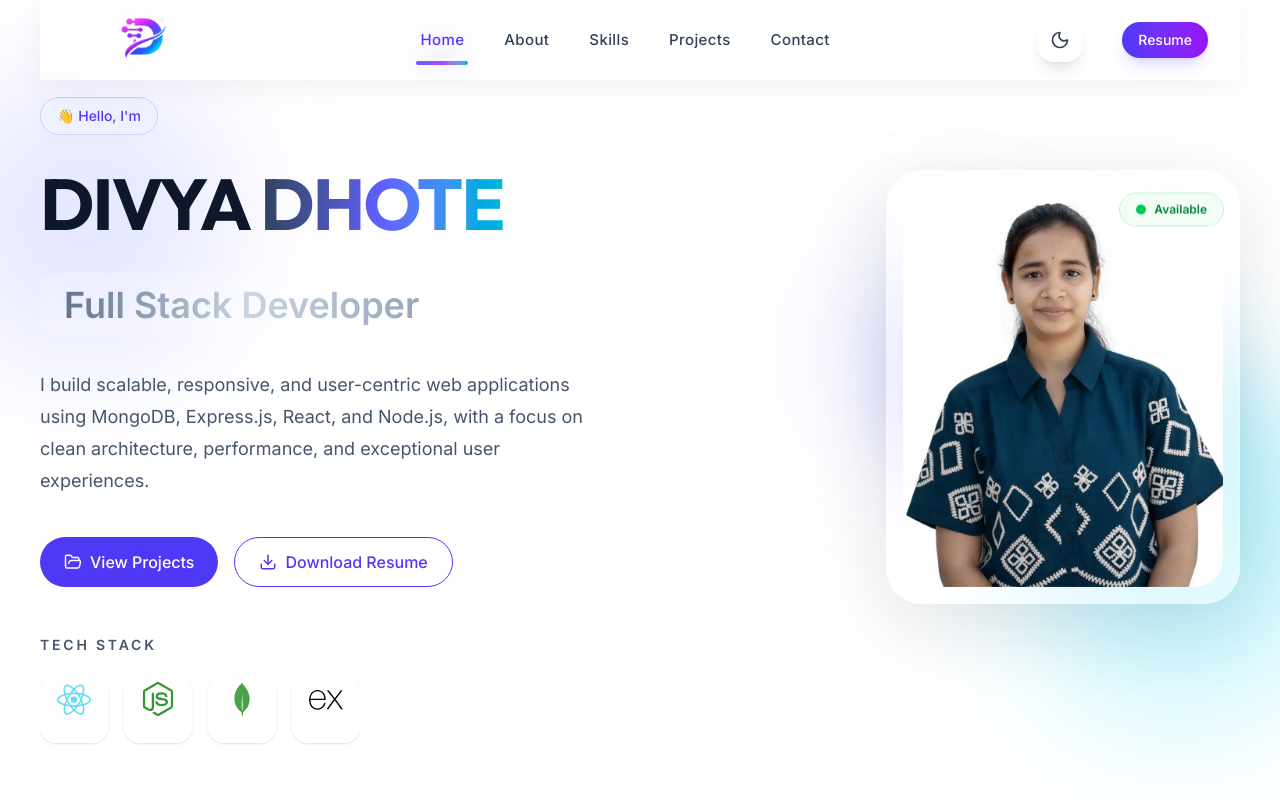
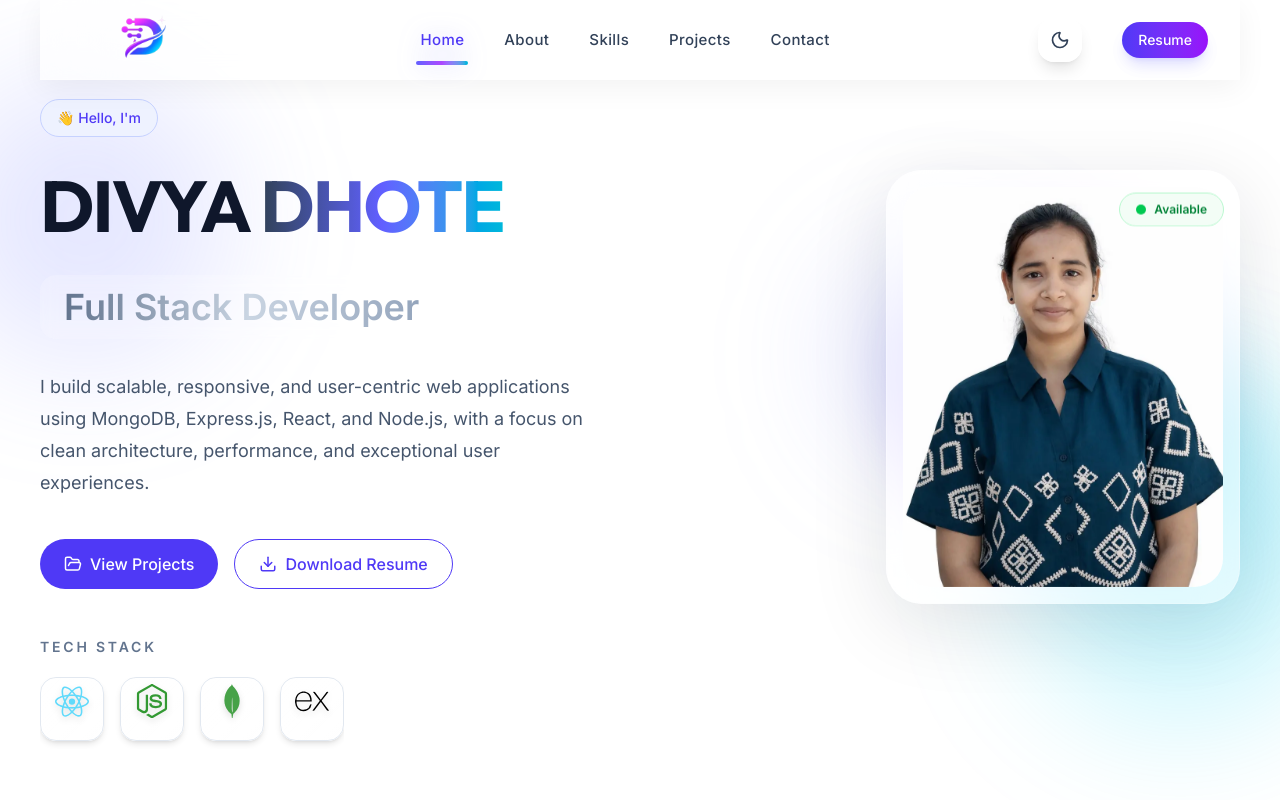
Before and after one commit to Divya-126/divya-portfolio, a React (Vite) app: page / in a window 1280 px wide. Shown: the top 800 px of the page. Built offline with nearby package versions, Linux system fonts and the light colour scheme.

Commit message:
Improve hero tech stack, form input styling and SEO

```diff
--- a/index.html
+++ b/index.html
@@ -17,9 +17,9 @@
 
     <!-- Primary Meta -->
 
-    <title>Divya Dhote | Full Stack Developer</title>
+    <title>Divya's-portfolio</title>
 
-    <meta name="title" content="Divya Dhote | Full Stack Developer" />
+    <meta name="title" content="Divya's-portfolio" />
 
     <meta
       name="description"
@@ -57,7 +57,7 @@
 
     <meta property="og:url" content="https://divya-portfolio126.vercel.app/" />
 
-    <meta property="og:title" content="Divya Dhote | Full Stack Developer" />
+    <meta property="og:title" content="Divya's-portfolio" />
 
     <meta
       property="og:description"
@@ -81,7 +81,7 @@
 
     <meta name="twitter:card" content="summary_large_image" />
 
-    <meta name="twitter:title" content="Divya Dhote | Full Stack Developer" />
+    <meta name="twitter:title" content="Divya's-portfolio" />
 
     <meta
       name="twitter:description"
--- a/src/sections/ContactSection/FormInput.jsx
+++ b/src/sections/ContactSection/FormInput.jsx
@@ -26,12 +26,20 @@ const FormInput = ({ label, error, className, ...props }) => {
       w-full
       rounded-2xl
       border
-            bg-transparent
+
+      bg-white
+      dark:bg-slate-900/60
+
       px-4
       py-3
 
-            text-slate-800
+      text-slate-900
+      dark:text-white
+
       placeholder:text-slate-400
+      dark:placeholder:text-slate-500
+
+      caret-indigo-500
 
       outline-none
       transition-all
@@ -49,8 +57,13 @@ const FormInput = ({ label, error, className, ...props }) => {
         `
             : `
           border-slate-200
-              focus:border-indigo-400
+          dark:border-slate-700
+
+          focus:border-indigo-500
+          dark:focus:border-indigo-400
+
           focus:ring-indigo-100
+          dark:focus:ring-indigo-500/20
         `,
           className,
         )}
--- a/src/sections/HeroSection/HeroTechStack.jsx
+++ b/src/sections/HeroSection/HeroTechStack.jsx
@@ -12,7 +12,9 @@ const HeroTechStack = () => {
           font-semibold
           uppercase
           tracking-[0.2em]
-          text-[var(--color-text-secondary)]
+
+          text-slate-500
+          dark:text-slate-400
         "
       >
         Tech Stack
@@ -28,7 +30,7 @@ const HeroTechStack = () => {
 
           pb-2
 
-    scrollbar-none
+          scrollbar-hide
         "
       >
         {techStackData.map((tech, index) => {
@@ -56,44 +58,50 @@ const HeroTechStack = () => {
                 delay: index * 0.08,
                 ease: [0.16, 1, 0.3, 1],
               }}
-              animate={{
-                y: [0, -10, 0],
-              }}
               className="
-    shrink-0
-
                 group
                 relative
 
                 flex
+                shrink-0
                 items-center
                 justify-center
 
+                h-16
+                w-16
+
                 rounded-2xl
+
                 border
-    border-white/40
+                border-slate-200
+                dark:border-white/10
 
-    bg-white/60
-
-    p-4
+                bg-white/80
+                dark:bg-slate-900/70
 
                 backdrop-blur-xl
-    shadow-sm
+
+                shadow-md
+                dark:shadow-[0_20px_40px_rgba(0,0,0,0.35)]
 
                 cursor-pointer
 
                 transition-all
                 duration-500
 
-    hover:-translate-y-3
-    hover:scale-105
+                hover:-translate-y-2
+                hover:scale-110
 
-    hover:border-indigo-200
-    hover:shadow-[0_20px_50px_rgba(99,102,241,0.18)]
+                hover:border-indigo-400
+                dark:hover:border-indigo-500/50
+
+                hover:bg-white
+                dark:hover:bg-slate-900
+
+                hover:shadow-[0_20px_45px_rgba(99,102,241,0.25)]
               "
             >
-              {/* Glass Glow */}
-
+              {/* Gradient Glow */}
               <div
                 className="
                   absolute
@@ -103,7 +111,7 @@ const HeroTechStack = () => {
 
                   bg-gradient-to-br
                   from-indigo-500/0
-                    via-purple-500/0
+                  via-violet-500/0
                   to-cyan-500/0
 
                   opacity-0
@@ -113,13 +121,12 @@ const HeroTechStack = () => {
 
                   group-hover:opacity-100
                   group-hover:from-indigo-500/10
-                    group-hover:via-purple-500/10
+                  group-hover:via-violet-500/10
                   group-hover:to-cyan-500/10
                 "
               />
 
               {/* Shine */}
-
               <div
                 className="
                   pointer-events-none
@@ -130,52 +137,50 @@ const HeroTechStack = () => {
                   rounded-2xl
 
                   bg-gradient-to-br
-                    from-white/30
-                    via-transparent
+                  from-white/40
+                  via-white/5
                   to-transparent
+
+                  dark:from-white/10
+                  dark:via-transparent
                 "
               />
 
               {/* Icon */}
-
               <motion.div
                 animate={{
-                  y: [0, -10, 0],
+                  y: [0, -8, 0],
                 }}
                 transition={{
-                  duration: 2.5 + index * 0.4,
-
+                  duration: 2.5 + index * 0.3,
                   repeat: Infinity,
-
                   repeatType: "mirror",
-
                   ease: "easeInOut",
                 }}
-                className="
-                    relative
-                    z-10
-                  "
+                className="relative z-10"
               >
                 <Icon
                   size={34}
                   color={tech.color}
                   className="
+                    drop-shadow-md
+
                     transition-all
                     duration-500
 
                     group-hover:scale-125
+                    group-hover:rotate-6
                   "
                 />
               </motion.div>
 
               {/* Tooltip */}
-
               <span
                 className="
                   pointer-events-none
 
                   absolute
-                    -bottom-10
+                  -bottom-11
                   left-1/2
 
                   -translate-x-1/2
@@ -185,13 +190,16 @@ const HeroTechStack = () => {
                   rounded-lg
 
                   bg-slate-900
+                  dark:bg-white
 
                   px-3
                   py-1.5
 
                   text-xs
-                    font-medium
+                  font-semibold
+
                   text-white
+                  dark:text-slate-900
 
                   opacity-0
 
@@ -200,6 +208,7 @@ const HeroTechStack = () => {
                   transition-all
                   duration-300
 
+                  group-hover:-translate-y-1
                   group-hover:opacity-100
                 "
               >
```
Lines whose indentation alone changed are shown as unchanged.
